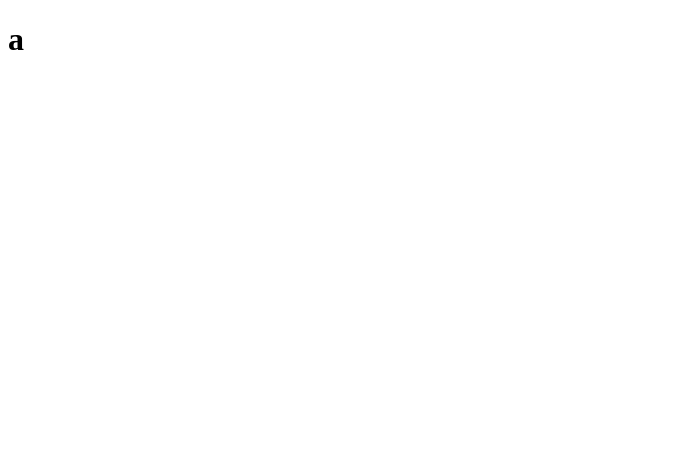
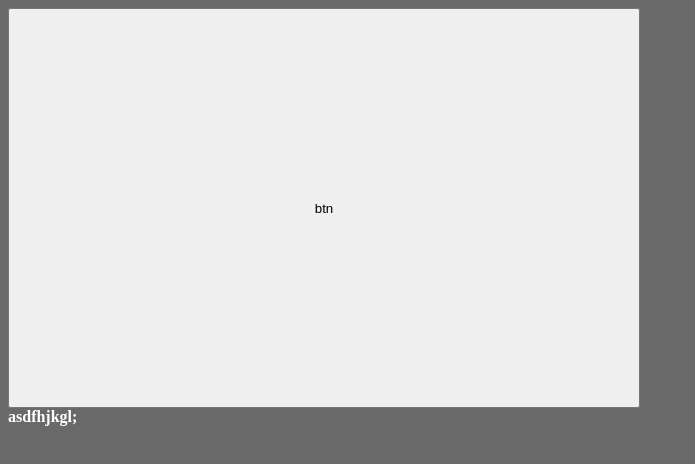
Before and after one commit to TheILICH/final, a plain HTML site: page index.html in a window 1280 px wide. Shown: the whole page, without its empty margins (0-695 px from the left). Drawn offline with Linux system fonts and the light colour scheme.

Commit message:
sample commit

```diff
--- a/index.html
+++ b/index.html
@@ -6,9 +6,10 @@
     <link rel="stylesheet" href="style.css">
 </head>
 <body>
-    <h1>
-        a
-    </h1>
+    <button onclick="F('c')" id="btn">btn</button>
+    <div id="c">
+        asdfhjkgl;
+    </div>
 </body>
 <script type="text/javascript" src="script.js"></script>
 </html>
--- a/script.js
+++ b/script.js
@@ -4,3 +4,8 @@ for (let i = 1; i * i <= N; ++i)
 {
     console.log(`i = ${i}`);
 }
+
+const F = (id) =>
+{
+    document.getElementById(id).innerText = "abcdefghijklmnop";
+}
--- a/style.css
+++ b/style.css
@@ -0,0 +1,21 @@
+html, body
+{
+    height: 100%;
+}
+
+body
+{
+    background-color: dimgrey;
+}
+
+button
+{
+    width: 50%;
+    height: 50%;
+}
+
+div
+{
+    color: white;
+    font-weight: bold;
+}
```
